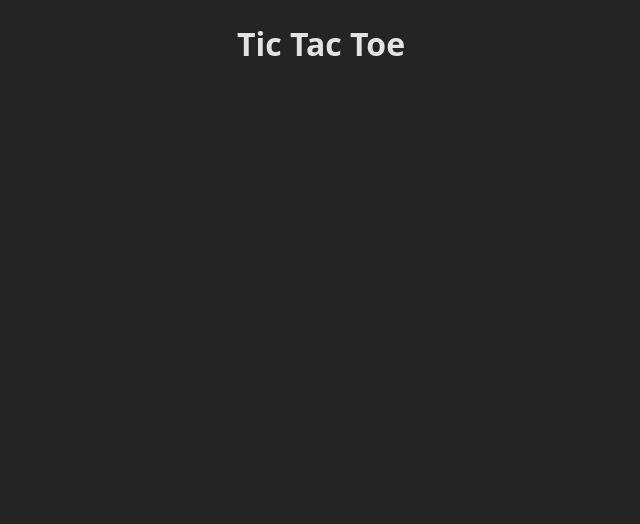
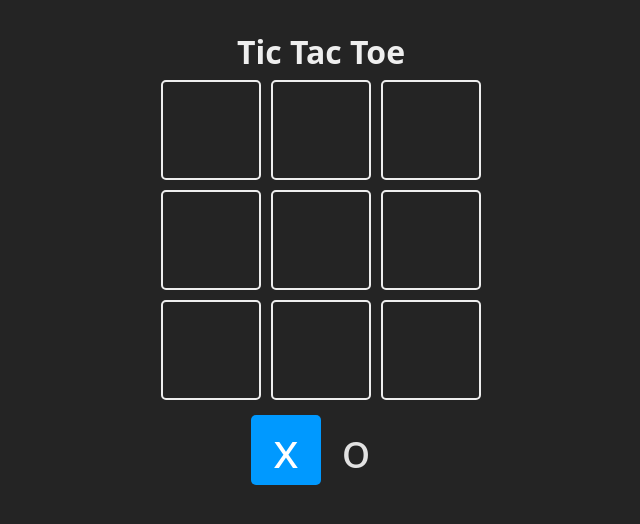
Before and after one commit to DevLuisManuel/tic-tac-toe, a React (Vite) app: page / in a window 1280 px wide. Shown: the top 524 px of the page, without its empty margins (319-959 px from the left). Built offline with nearby package versions, Linux system fonts and the light colour scheme.

Commit message:
feat(board):
I already have the new board and the game turns

```diff
--- a/index.html
+++ b/index.html
@@ -1,9 +1,9 @@
 <!DOCTYPE html>
 <html lang="en">
 <head>
-    <meta charset="UTF-8" />
-    <link rel="icon" type="image/svg+xml" href="/vite.svg" />
-    <meta name="viewport" content="width=device-width, initial-scale=1.0" />
+    <meta charset="UTF-8"/>
+    <link rel="icon" type="image/svg+xml" href="/vite.svg"/>
+    <meta name="viewport" content="width=device-width, initial-scale=1.0"/>
     <title>Vite + React</title>
 </head>
 <body>
--- a/src/App.jsx
+++ b/src/App.jsx
@@ -1,7 +1,57 @@
-import './App.css'
+import {useState} from "react";
+
+const TURNS = {
+    X: 'x',
+    O: 'o'
+}
+const Square = ({children, isSelected, updateBoard, index}) => {
+    const className = `square ${isSelected ? 'is-selected' : ''}`
+    const handleClick = () => {
+        updateBoard(index)
+    }
+    return (
+        <div onClick={handleClick} className={className}>
+            {children}
+        </div>
+    )
+}
 
 function App() {
-    return <h1>Tic Tac Toe</h1>
+    const [board, setBoard] = useState(
+        Array(9).fill(null)
+    );
+    const [turn, setTurn] = useState(TURNS.X);
+
+    const updateBoard = (index) => {
+        const newBoard = [...board]
+        newBoard[index] = turn
+        setBoard(newBoard)
+        const newTurn = turn === TURNS.X ? TURNS.O : TURNS.X
+        setTurn(newTurn)
+
+    }
+
+    console.log(board)
+    return (
+        <main className="board">
+            <h1>Tic Tac Toe</h1>
+            <section className="game">
+                {
+                    board.map((_, index) => {
+                        return (
+                            <Square key={index} index={index} updateBoard={updateBoard}>
+                                {board[index]}
+                            </Square>
+                        )
+                    })
+                }
+            </section>
+            <section className="turn">
+                <Square isSelected={turn === TURNS.X}>{TURNS.X}</Square>
+                <Square isSelected={turn === TURNS.O}>{TURNS.O}</Square>
+            </section>
+        </main>
+    );
 }
 
 export default App
```
Lines whose indentation alone changed are shown as unchanged.
